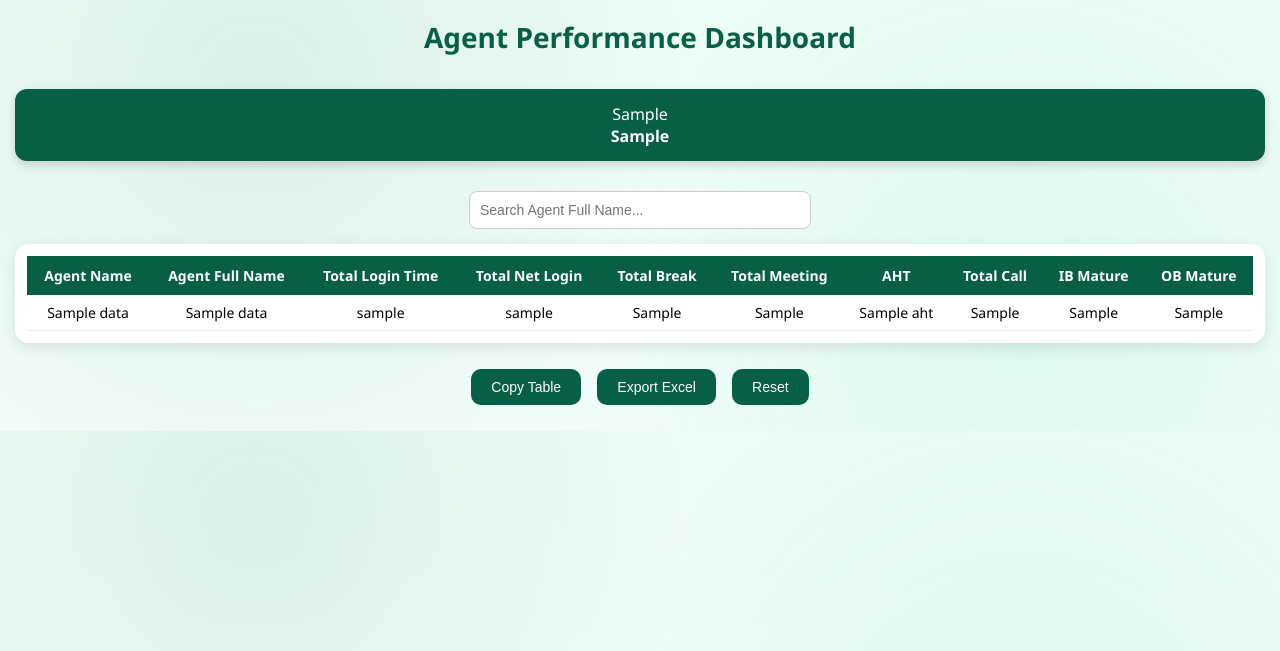
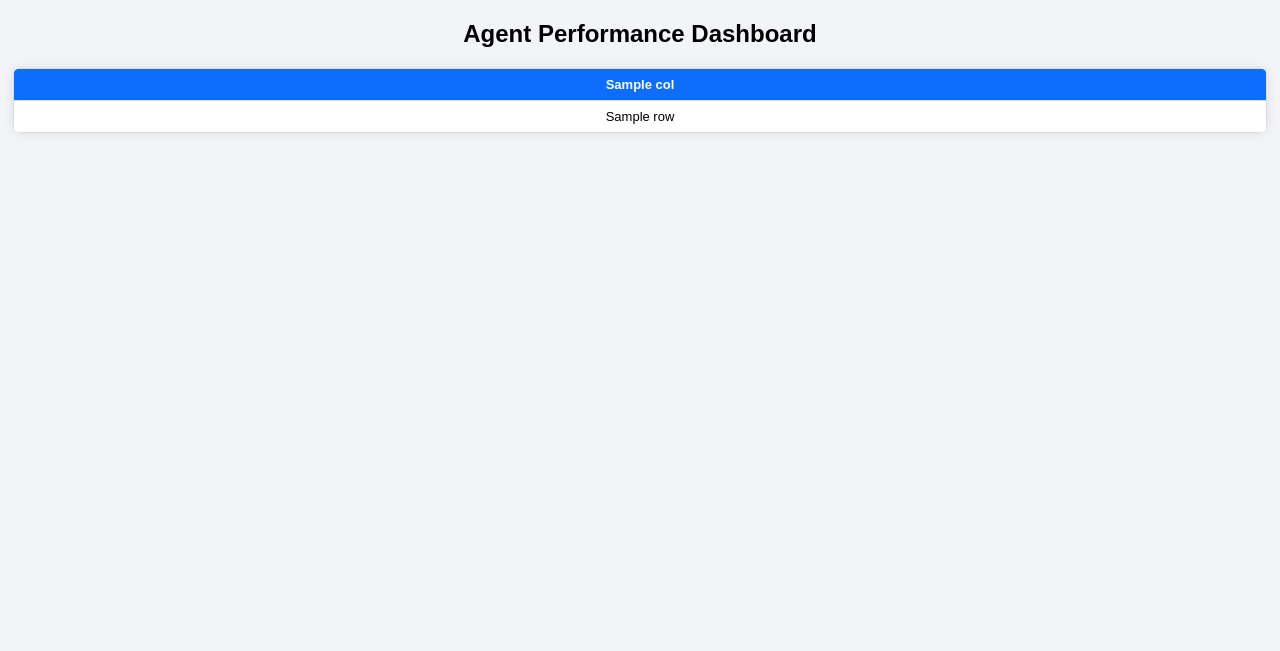
Before and after one commit to Viratmalakar/agent.performance.site, a Flask app: template templates/result.html in a window 1280 px wide. Shown: the top 651 px of the page. Run offline with Flask 3, Linux system fonts and the light colour scheme; the template is opened without the code that fills it: most values are stand-ins (such as "Sample title", 1, 10 or a date in 2020).

Commit message:
Update result.html

```diff
--- a/templates/result.html
+++ b/templates/result.html
@@ -1,241 +1,88 @@
 <!DOCTYPE html>
-<html>
+<html lang="en">
 <head>
-<title>Agent Performance Dashboard</title>
-<script src="https://cdnjs.cloudflare.com/ajax/libs/html2canvas/1.4.1/html2canvas.min.js"></script>
+    <meta charset="UTF-8">
+    <title>Agent Performance Result</title>
 
     <style>
-
-body{
-  font-family:Segoe UI;
-  margin:0;
-  background:
-    radial-gradient(circle at 20% 20%, rgba(6,95,70,0.08), transparent 40%),
-    radial-gradient(circle at 80% 80%, rgba(16,185,129,0.08), transparent 40%),
-    linear-gradient(180deg, #ecfdf5, #f0fdfa);
+        body {
+            font-family: Arial, sans-serif;
+            background: #f2f4f7;
+            margin: 0;
+            padding: 0;
         }
 
-/* ---------- HEADER ---------- */
-header{
-  text-align:center;
-  font-size:28px;
-  color:#065f46;
-  padding:18px;
-  font-weight:600;
+        h2 {
+            text-align: center;
+            margin: 20px 0;
         }
 
-/* ---------- CARDS ---------- */
-.cards{
-  display:grid;
-  grid-template-columns:repeat(auto-fit,minmax(170px,1fr));
-  gap:14px;
-  padding:15px;
+        .table-container {
+            width: 98%;
+            margin: auto;
+            overflow-x: auto;
+            background: #ffffff;
+            border-radius: 8px;
+            box-shadow: 0 0 10px rgba(0,0,0,0.1);
         }
 
-.card{
-  background:#065f46;
-  color:white;
-  padding:14px;
-  border-radius:12px;
-  text-align:center;
-  box-shadow:0 4px 10px rgba(0,0,0,0.15);
-  transition:0.3s;
+        table {
+            border-collapse: collapse;
+            width: 100%;
+            min-width: 1200px;
         }
 
-.card:hover{
-  transform:translateY(-4px);
-  background:#047857;
+        th, td {
+            border: 1px solid #ddd;
+            padding: 8px;
+            text-align: center;
+            font-size: 13px;
+            white-space: nowrap;
         }
 
-/* ---------- SEARCH ---------- */
-.search{
-  text-align:center;
-  margin:15px;
+        th {
+            background-color: #0d6efd;
+            color: #ffffff;
+            position: sticky;
+            top: 0;
+            z-index: 2;
         }
 
-input{
-  padding:10px;
-  width:320px;
-  border-radius:8px;
-  border:1px solid #ccc;
-  font-size:14px;
+        tr:nth-child(even) {
+            background-color: #f9f9f9;
         }
 
-/* ---------- TABLE ---------- */
-.table-box{
-  margin:15px;
-  background:white;
-  border-radius:14px;
-  padding:12px;
-  box-shadow:0 4px 14px rgba(0,0,0,0.1);
+        tr:hover {
+            background-color: #eef3ff;
         }
-
-.scroll{
-  max-height:620px;
-  overflow:auto;
-}
-
-table{
-  width:100%;
-  border-collapse:collapse;
-  font-size:14px;
-}
-
-th{
-  background:#065f46;
-  color:white;
-  padding:10px;
-  position:sticky;
-  top:0;
-  z-index:2;
-}
-
-td{
-  padding:8px;
-  border-bottom:1px solid #eee;
-  text-align:center;
-}
-
-tr:hover{
-  background:#f0fdfa;
-}
-
-/* ---------- HIGHLIGHTS ---------- */
-.redcell{
-  background:#ffb3b3;
-  color:#7f0000;
-  font-weight:bold;
-  border-radius:6px;
-}
-
-/* ---------- BUTTONS ---------- */
-.buttons{
-  text-align:center;
-  margin:20px;
-}
-
-button{
-  background:#065f46;
-  color:white;
-  border:none;
-  padding:10px 20px;
-  border-radius:10px;
-  margin:6px;
-  font-size:14px;
-  cursor:pointer;
-  transition:0.3s;
-}
-
-button:hover{
-  background:#047857;
-  transform:scale(1.05);
-}
-
     </style>
 </head>
 
 <body>
 
-<header>Agent Performance Dashboard</header>
+<h2>Agent Performance Dashboard</h2>
 
-<!-- ---------- SUMMARY CARDS ---------- -->
-<div class="cards">
-{% for k,v in gt.items() %}
-<div class="card">{{k}}<br><b>{{v}}</b></div>
+<div class="table-container">
+    <table>
+        <thead>
+            <tr>
+                {% for col in columns %}
+                    <th>{{ col }}</th>
                 {% endfor %}
-</div>
+            </tr>
+        </thead>
 
-<!-- ---------- SEARCH ---------- -->
-<div class="search">
-<input type="text" id="search" placeholder="Search Agent Full Name..." onkeyup="filterTable()">
-</div>
-
-<!-- ---------- TABLE ---------- -->
-<div class="table-box" id="tableArea">
-<div class="scroll">
-<table id="table">
-
+        <tbody>
+            {% for row in data %}
                 <tr>
-<th>Agent Name</th>
-<th>Agent Full Name</th>
-<th>Total Login Time</th>
-<th>Total Net Login</th>
-<th>Total Break</th>
-<th>Total Meeting</th>
-<th>AHT</th>
-<th>Total Call</th>
-<th>IB Mature</th>
-<th>OB Mature</th>
-</tr>
-
-{% for r in data %}
-<tr>
-
-<td>{{r["Agent Name"]}}</td>
-<td>{{r["Agent Full Name"]}}</td>
-<td>{{r["Total Login Time"]}}</td>
-
-<td>{{r["Total Net Login"]}}</td>
-
-<td class="{% if r['__red_break'] %}redcell{% endif %}">
-{{r["Total Break"]}}
-</td>
-
-<td class="{% if r['__red_meet'] %}redcell{% endif %}">
-{{r["Total Meeting"]}}
-</td>
-
-<td>{{r["AHT"]}}</td>
-
-<!-- ⭐ TOTAL CALL RED LOGIC -->
-<td class="{% if r['__red_call'] %}redcell{% endif %}">
-{{r["Total Call"]}}
-</td>
-
-<td>{{r["IB Mature"]}}</td>
-<td>{{r["OB Mature"]}}</td>
-
+                    {% for col in columns %}
+                        <td>{{ row[col] }}</td>
+                    {% endfor %}
                 </tr>
             {% endfor %}
-
+        </tbody>
     </table>
 </div>
-</div>
-
-<!-- ---------- BUTTONS ---------- -->
-<div class="buttons">
-<button onclick="copyImage()">Copy Table</button>
-<button onclick="location.href='/export'">Export Excel</button>
-<button onclick="location.href='/'">Reset</button>
-</div>
-
-<script>
-
-/* ---------- SEARCH FILTER ---------- */
-function filterTable(){
-  let v=document.getElementById("search").value.toLowerCase();
-  document.querySelectorAll("#table tr").forEach((r,i)=>{
-    if(i===0)return;
-    r.style.display=r.cells[1].innerText.toLowerCase().includes(v)?"":"none";
-  });
-}
-
-/* ---------- COPY FULL TABLE ---------- */
-function copyImage(){
-  const scroll = document.querySelector(".scroll");
-  const old = scroll.style.maxHeight;
-  scroll.style.maxHeight = "none";
-
-  html2canvas(document.getElementById("tableArea"),{scale:2}).then(c=>{
-    scroll.style.maxHeight = old;
-    c.toBlob(b=>{
-      navigator.clipboard.write([new ClipboardItem({"image/png":b})]);
-      alert("Full table copied");
-    });
-  });
-}
-
-</script>
 
 </body>
 </html>
```
Lines whose indentation alone changed are shown as unchanged.
